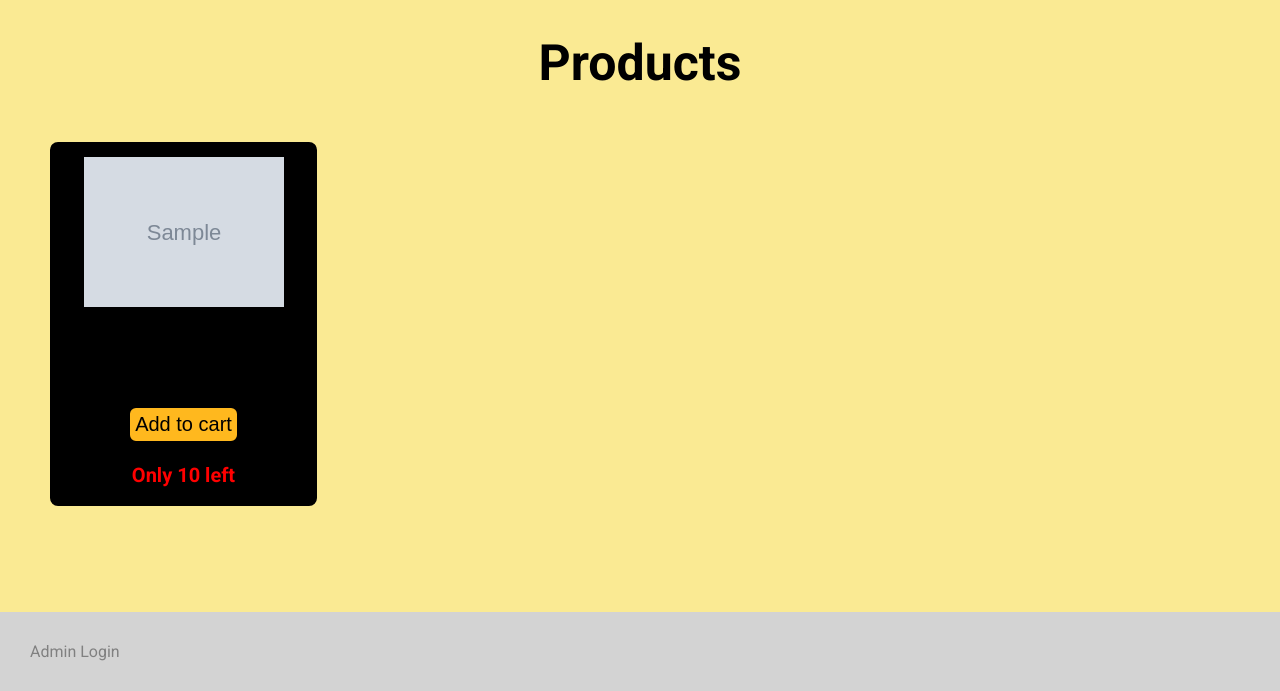
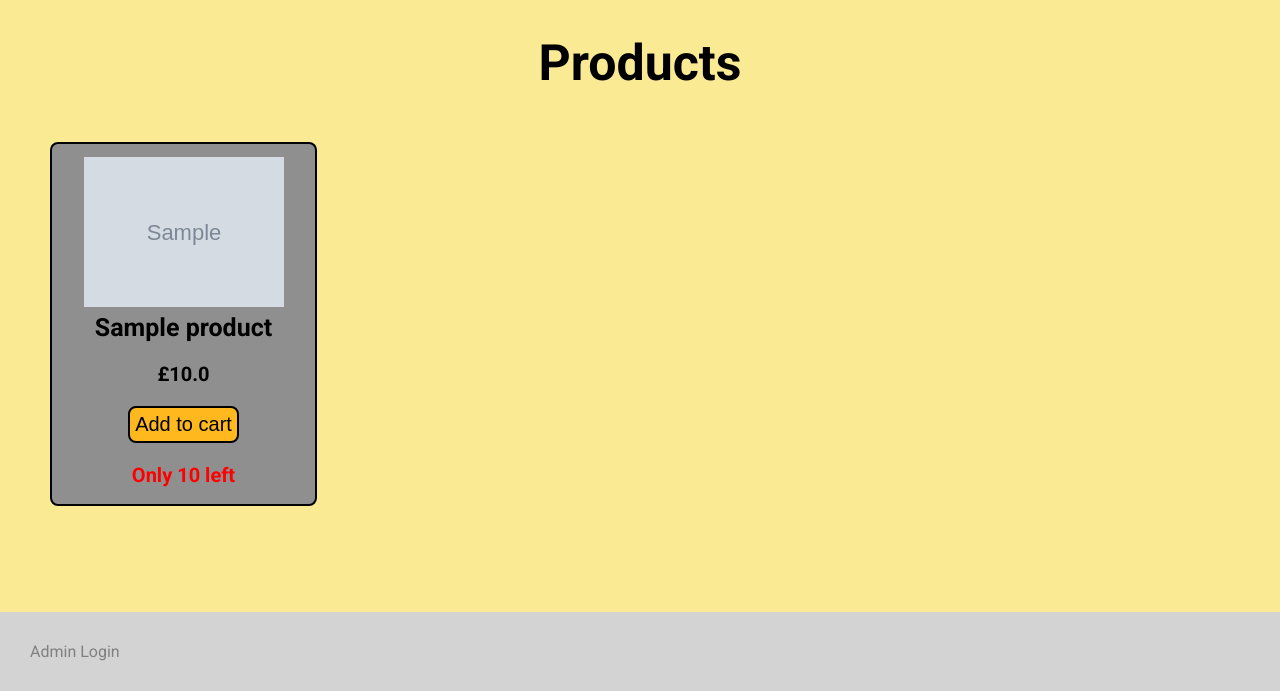
Before and after one commit to DinoExho/ccse2, a Flask app: page /home in a window 1280 px wide. Shown: the part 109-800 px from the top of the page. Run offline with Flask 3, Linux system fonts and the light colour scheme; tables that the repository leaves empty hold one stand-in row (values such as "Sample post"); grey boxes marked "Sample" are stand-in pictures; some libraries are stand-ins or nearby versions.

Commit message:
Update basestyle.css

```diff
--- a/static/customerstyle/basestyle.css
+++ b/static/customerstyle/basestyle.css
@@ -109,7 +109,7 @@ background-color: lightgray;
 
 .productcard {
   display: inline-block;
-  background-color: #000000;
+  background-color: #8f8f8f;
   width: 263px;
   height: 350px;
   text-align: center;
```
